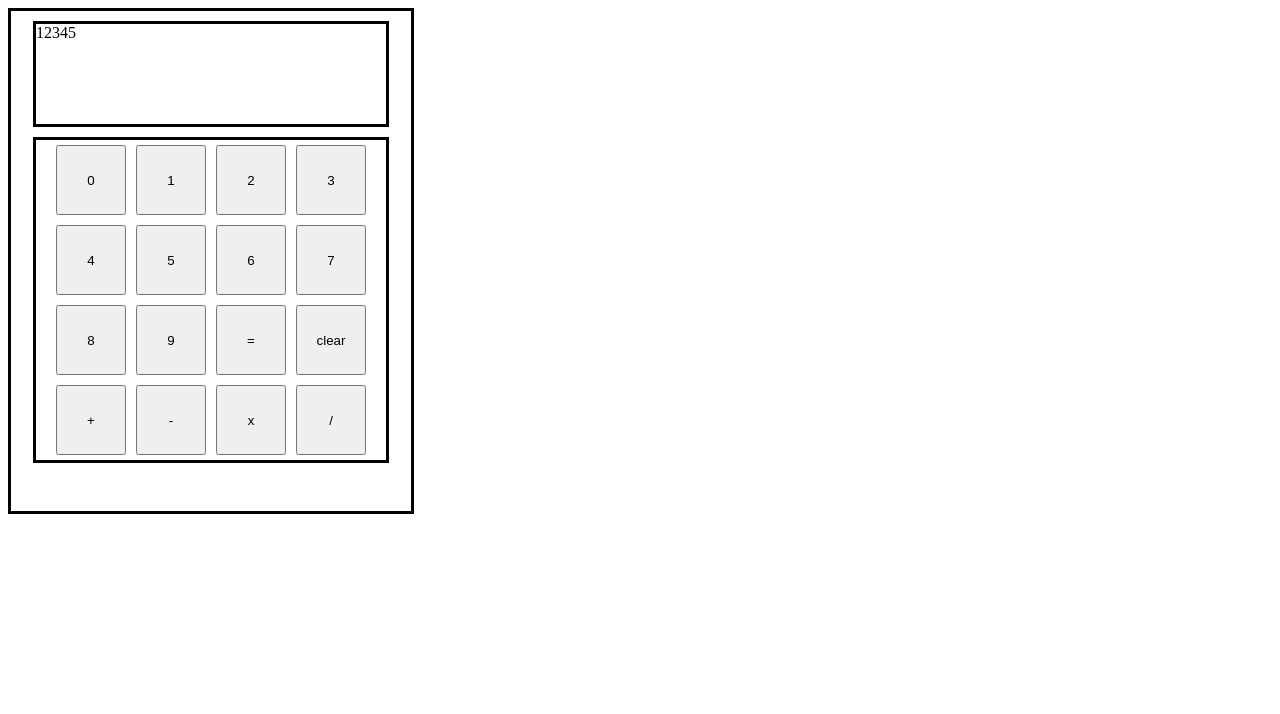
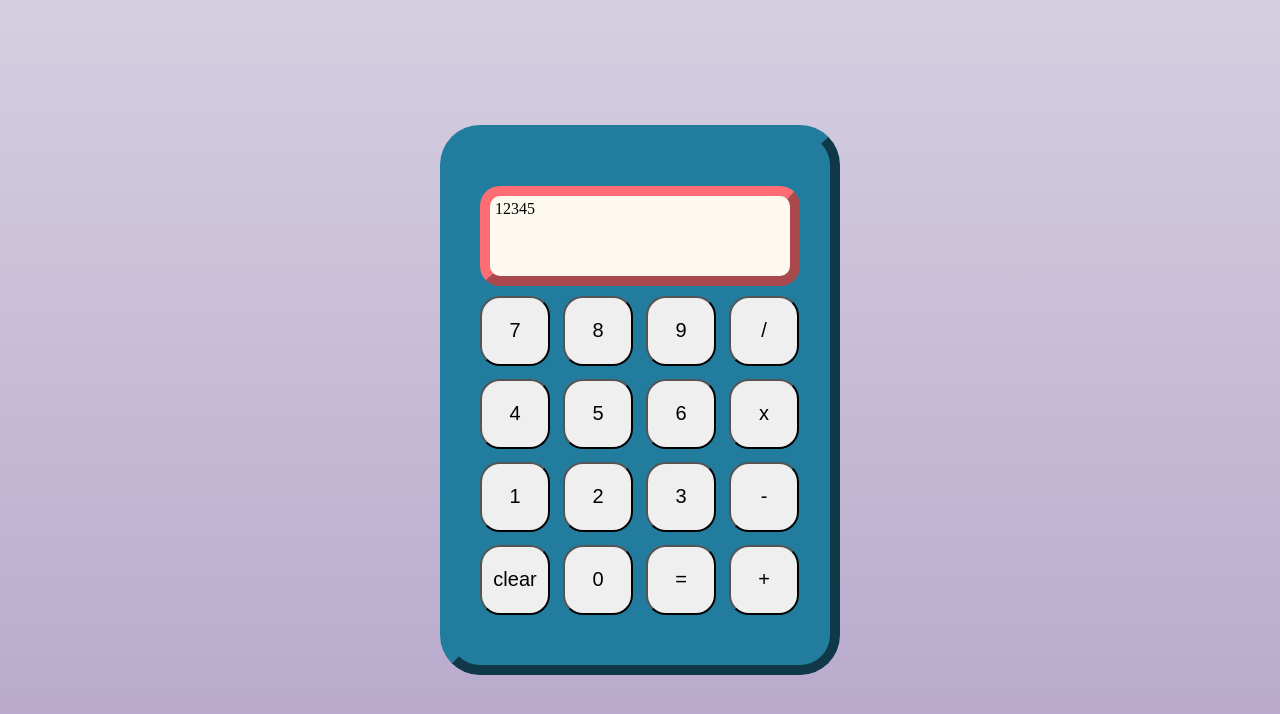
Before and after one commit to typohydra/calculator, a plain HTML site: page index.html in a window 1280 px wide. Drawn offline with Linux system fonts and the light colour scheme.

Commit message:
added style to calculator

```diff
--- a/style.css
+++ b/style.css
@@ -1,31 +1,176 @@
+/* http://meyerweb.com/eric/tools/css/reset/ 2. v2.0 | 20110126  License: none (public domain)*/html, body, div, span, applet, object, iframe,h1, h2, h3, h4, h5, h6, p, blockquote, pre,a, abbr, acronym, address, big, cite, code,del, dfn, em, img, ins, kbd, q, s, samp,small, strike, strong, sub, sup, tt, var,b, u, i, center,dl, dt, dd, ol, ul, li,fieldset, form, label, legend,table, caption, tbody, tfoot, thead, tr, th, td,article, aside, canvas, details, embed,figure, figcaption, footer, header, hgroup,menu, nav, output, ruby, section, summary,time, mark, audio, video {  margin: 0;  padding: 0;  border: 0;  font-size: 100%;  font: inherit;  vertical-align: baseline;}/* HTML5 display-role reset for older browsers */article, aside, details, figcaption, figure,footer, header, hgroup, menu, nav, section {  display: block;}body {  line-height: 1;}ol, ul {  list-style: none;}blockquote, q {  quotes: none;}blockquote:before, blockquote:after,q:before, q:after {  content: '';  content: none;}table {  border-collapse: collapse;  border-spacing: 0;}
+
+:root {
+    --color-orange: #FFCB77;
+    --color-cyan: #17C3B2;
+    --color-blue: #227C9D;
+    --color-pink: #FE6D73;
+    --color-white: #FEF9EF;
+}
+
+* {
+    box-sizing: border-box;
+    font-size: 20px;
+    font-family: sans-serif;
+}
+
+html{
+    height: 100%;
+    background: linear-gradient(#d5cfe1, #b6a6ca);
+}
+
+
 #calc-container {
-    border: solid;
+    border: outset 10px var(--color-blue);
+    border-radius: 40px;
     width: 400px;
-    height: 500px;
+    height: 550px;
+    min-width: 400px;
+    min-height: 550px;
 
     display: flex;
     flex-direction: column;
     align-items: center;
+    justify-content: center;
+
+    position: absolute;
+    top: 50%;
+    left: 50%;
+    transform: translate(-50%, -50%);
+
+    background-color: var(--color-blue);
 }
 
 #display {
-    border: solid;
-    width: 350px;
+    border: 10px outset var(--color-pink);
+    border-radius: 20px;
+    padding: 5px;
+    width: 320px;
     height: 100px;
-    margin: 10px 0;
+    margin: 0 0 10px 0;
+    background-color: var(--color-white);
+}
+
+#currentEquation {
+    height: 40%;
+    color: gray;
+    text-align: right;
+    padding: 5px 0 0 0;
+}
+#currentInput {
+    height: 60%;
+    font-size: 30px;
+    text-align: right;
+    padding: 5px 0 0 0;
 }
 
 #calc-btns-container {
-    border: solid;
-    width: 350px;
+    width: 320px;
 
-    display: flex;
-    flex-wrap: wrap;
-    justify-content: center;
+    display: grid;
+    grid-template-rows: repeat(4, 70px);
+    grid-template-columns: repeat(4, 70px);
+    grid-gap: 13px;
 }
 
 #calc-btns-container button {
     width: 70px;
     height: 70px;
-    margin: 5px;
+    border-radius: 20px;
 }
+#calc-btns-container button:hover {
+    color: var(--color-white);
+    font-weight: 1000;
+}
+
+.number {
+    background-color: var(--color-cyan);
+    border: outset var(--color-blue);
+    font-size: 30px;
+}
+.number:hover {
+    border: inset var(--color-blue);
+}
+
+.operator {
+    background-color: var(--color-orange);
+    border: outset var(--color-blue);
+}
+.operator:hover {
+    background-color: var(--color-orange);
+    border: inset var(--color-blue);
+}
+
+.equals, .clear {
+    background-color: var(--color-pink);
+    border: outset var(--color-cyan);
+}
+.equals:hover, .clear:hover {
+    background-color: var(--color-pink);
+    border: inset var(--color-cyan);
+}
+
+#number-0 {
+    grid-row: 4;
+    grid-column: 2;
+}
+#number-1 {
+    grid-row: 3;
+    grid-column: 1;
+}
+#number-2 {
+    grid-row: 3;
+    grid-column: 2;
+}
+#number-3 {
+    grid-row: 3;
+    grid-column: 3;
+}
+#number-4 {
+    grid-row: 2;
+    grid-column: 1;
+}
+#number-5 {
+    grid-row: 2;
+    grid-column: 2;
+}
+#number-6 {
+    grid-row: 2;
+    grid-column: 3;
+}
+#number-7 {
+    grid-row: 1;
+    grid-column: 1;
+}
+#number-8 {
+    grid-row: 1;
+    grid-column: 2;
+}
+#number-9 {
+    grid-row: 1;
+    grid-column: 3;
+}
+#clear {
+    grid-row: 4;
+    grid-column: 1;
+}
+#equals {
+    grid-row: 4;
+    grid-column: 3;
+}
+#add {
+    grid-row: 4;
+    grid-column: 4;
+}
+#subtract {
+    grid-row: 3;
+    grid-column: 4;
+}
+#multiply {
+    grid-row: 2;
+    grid-column: 4;
+}
+#divide {
+    grid-row: 1;
+    grid-column: 4;
+}
```
